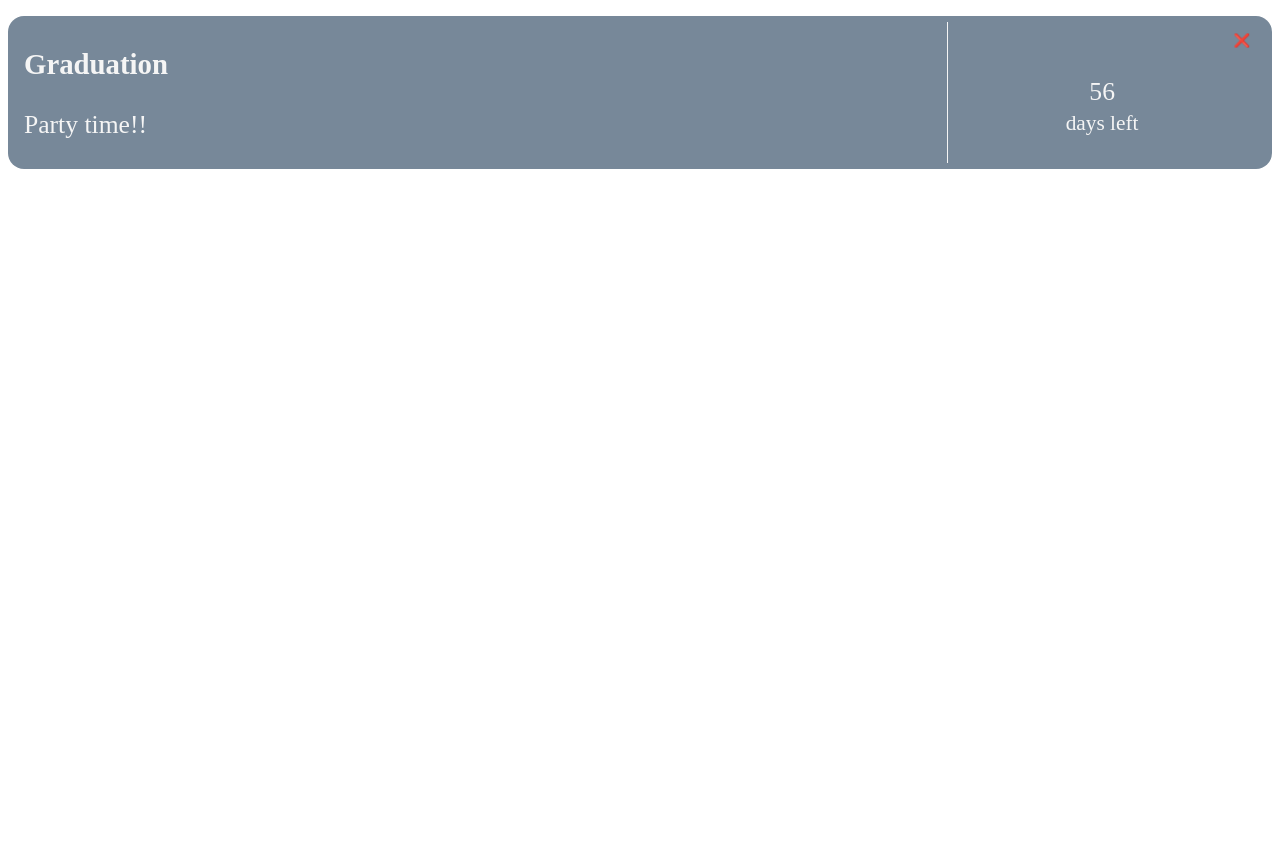
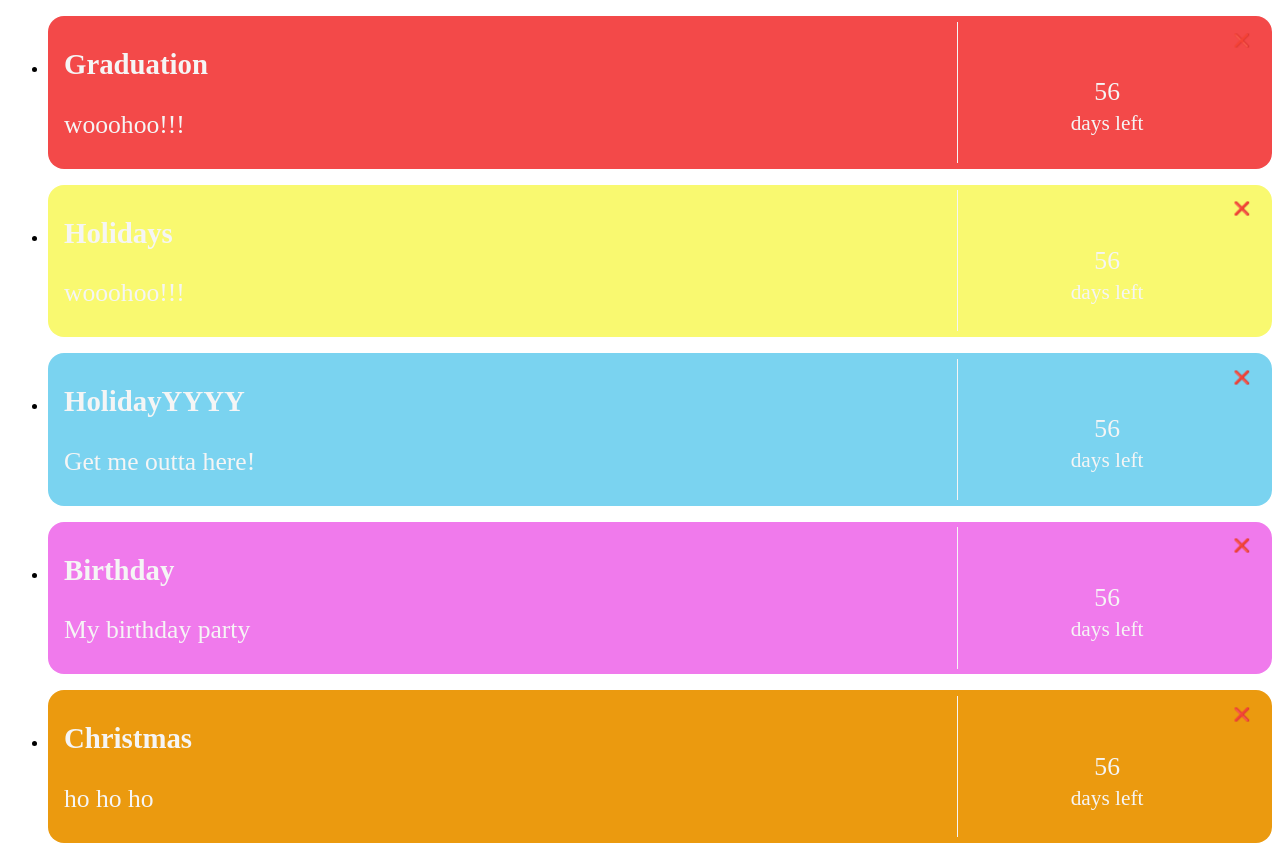
Before and after one commit to SydneyGoodwill/vue-countdown-starter, a Vue app: page / in a window 1280 px wide. Shown: the top 845 px of the page. Before the commit the page ends 800 px from the top, so only its background shows below. Built offline with nearby package versions, Linux system fonts and the light colour scheme.

Commit message:
made events dynamic so that they correspond to their spot on the eventData index

```diff
--- a/src/App.vue
+++ b/src/App.vue
@@ -1,52 +1,56 @@
 <template>
-<Event />
+<ul>
+  <li v-for="event in events" :key="event.id">
+    <Event :event="event" />
+  </li>
+</ul>
 </template>
 
 <script>
-// const eventData = [
-//   {
-//     id: 1,
-//     name: "Graduation",
-//     details: "wooohoo!!!",
-//     date: "2020-09-25",
-//     background: "#F34949",
-//   },
-//   {
-//     id: 2,
-//     name: "Holidays",
-//     details: "wooohoo!!!",
-//     date: "2021-12-30",
-//     background: "#f9f970",
-//   },
-//   {
-//     id: 3,
-//     name: "HolidayYYYY",
-//     details: "Get me outta here!",
-//     date: "2020-09-12",
-//     background: "#7AD3F0",
-//   },
-//   {
-//     id: 4,
-//     name: "Birthday",
-//     details: "My birthday party",
-//     date: "2020-10-02",
-//     background: "#F07AEC",
-//   },
-//   {
-//     id: 5,
-//     name: "Christmas",
-//     details: "ho ho ho",
-//     date: "2020-03-5",
-//     background: "#EB9A0F",
-//   },
-//   {
-//     id: 6,
-//     name: "Conference Talk",
-//     details: "dont flop",
-//     date: "2021-02-28",
-//     background: "#68EE94",
-//   },
-// ];
+const eventData = [
+  {
+    id: 1,
+    name: "Graduation",
+    details: "wooohoo!!!",
+    date: "2020-09-25",
+    background: "#F34949",
+  },
+  {
+    id: 2,
+    name: "Holidays",
+    details: "wooohoo!!!",
+    date: "2021-12-30",
+    background: "#f9f970",
+  },
+  {
+    id: 3,
+    name: "HolidayYYYY",
+    details: "Get me outta here!",
+    date: "2020-09-12",
+    background: "#7AD3F0",
+  },
+  {
+    id: 4,
+    name: "Birthday",
+    details: "My birthday party",
+    date: "2020-10-02",
+    background: "#F07AEC",
+  },
+  {
+    id: 5,
+    name: "Christmas",
+    details: "ho ho ho",
+    date: "2020-03-5",
+    background: "#EB9A0F",
+  },
+  {
+    id: 6,
+    name: "Conference Talk",
+    details: "dont flop",
+    date: "2021-02-28",
+    background: "#68EE94",
+  },
+];
 
 import Event from "./components/Event.vue";
 
@@ -55,6 +59,11 @@ export default {
   components: {
     Event,
   },
+  data() {
+    return {
+      events: eventData,
+    };
+  },
 };
 </script>
 
--- a/src/components/Event.vue
+++ b/src/components/Event.vue
@@ -1,8 +1,8 @@
 <template>
-<article>
+<article :style="{ background: event.background}">
   <div class="data">
-    <h3 class="name">Graduation</h3>
-    <p class="details">Party time!!</p>
+    <h3 class="name">{{ event.name }}</h3>
+    <p class="details">{{ event.details }}</p>
   </div>
   <div class="countdown">
     <div class="remove_btn_wrapper">
@@ -19,7 +19,8 @@
 
 <script>
 export default {
-  name: "Event"
+  name: "Event",
+  props: ['event']
 };
 </script>
 
```
